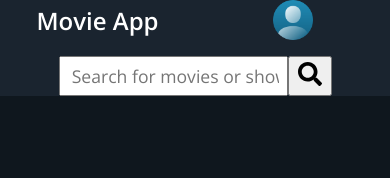
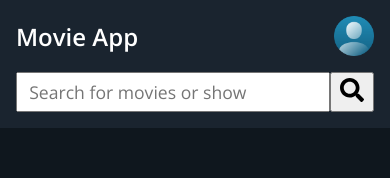
Before and after one commit to ol3gatron/movie-app, a React (Vite) app: page / in a window 390 px wide. Shown: the top 178 px of the page. Built offline with nearby package versions, Linux system fonts and the light colour scheme; no server answers.

Commit message:
fixed styles in Header component

```diff
--- a/src/components/Header/Header.scss
+++ b/src/components/Header/Header.scss
@@ -48,26 +48,30 @@ header {
   }
 }
 
-@media (max-width: 600px) {
+@media (max-width: 900px) {
   header {
     display: grid;
     grid-template-columns: 1fr 1fr;
     row-gap: 1rem;
     height: 100%;
-    padding: 0;
+    padding: 1rem;
 
     .logo {
-      justify-self: center;
+      justify-self: flex-start;
     }
 
     .user-image {
-      justify-self: center;
+      justify-self: flex-end;
     }
 
     .search-bar {
       grid-column: 1 / -1;
       grid-row: 2 / 3;
       width: 100%;
+
+      form {
+        width: 100%;
+      }
     }
   }
 }
```
